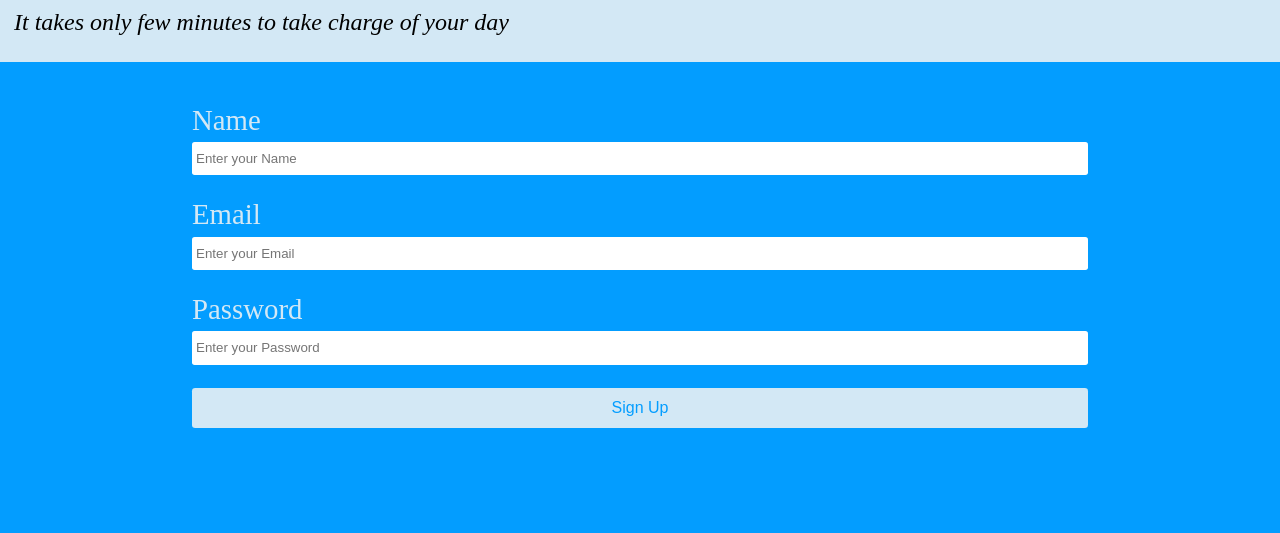
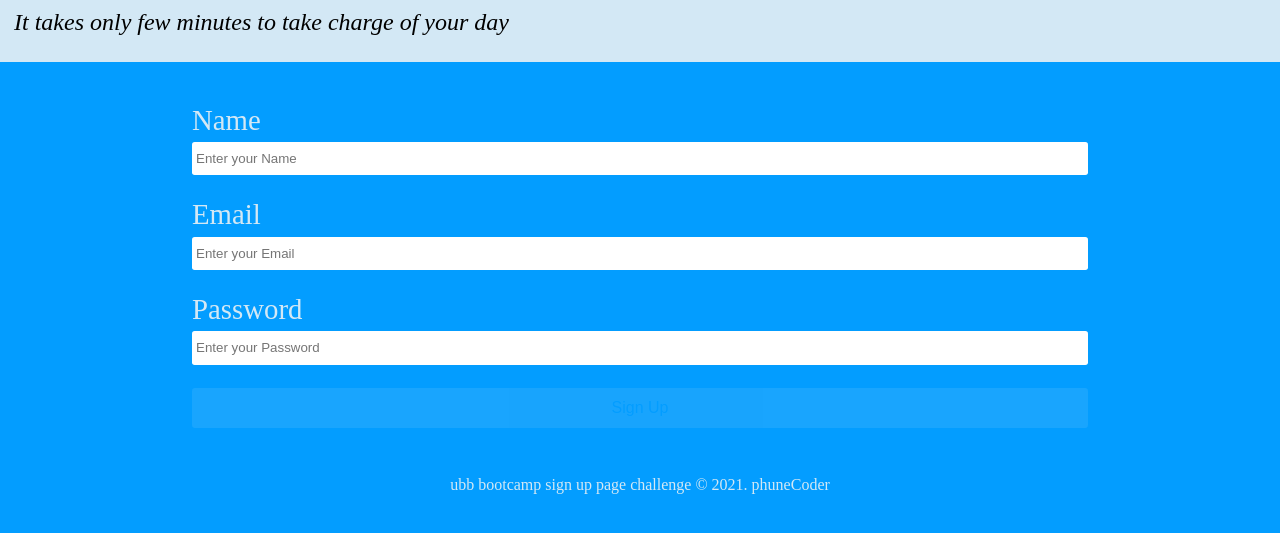
Before and after one commit to O-mobola/ubb-sign, a plain HTML site: page index.html in a window 1280 px wide. Shown: the part 103-636 px from the top of the page. Drawn offline with Linux system fonts and the light colour scheme.

Commit message:
update the css and html files

```diff
--- a/index.html
+++ b/index.html
@@ -40,12 +40,20 @@
         <label for="button">
           <button type="submit">Sign Up</button>
         </label>
-
       </form>
     </div>
-
   </main>
 
+<!-- Footer -->
+<footer>
+  <div class="container">
+    <div class="copy">
+      <p class="short-copy">
+        ubb bootcamp sign up page challenge &copy; 2021. phuneCoder
+      </p>
+    </div>
+  </div>
+</footer>
 
   <!-- Project -->
   <script src="main.js"></script>
--- a/style.css
+++ b/style.css
@@ -23,9 +23,12 @@ button {
   outline: none;
   height: 2.5em;
 }
-/** end of reusable */
+/** end of reusable **/
 
 /** headings start here**/
+h1 {
+  font-size: 2.5rem;
+}
 
 .head {
   padding: .7em;
@@ -63,4 +66,23 @@ button {
   color: #039DFF;
   background-color: #D3E8F5;
   font-size: 1rem;
+  opacity: 0.1;
+  transition: all 0.5s;
 }
+
+button:hover {
+  opacity: 1;
+}
+
+/** footer **/
+
+.copy {
+  padding: 2em .2em;
+  color: #D3E8F5;
+  text-align: center;
+  font-size: 1rem
+}
+
+.short-copy {
+  margin-top: .3em;
+}
```
